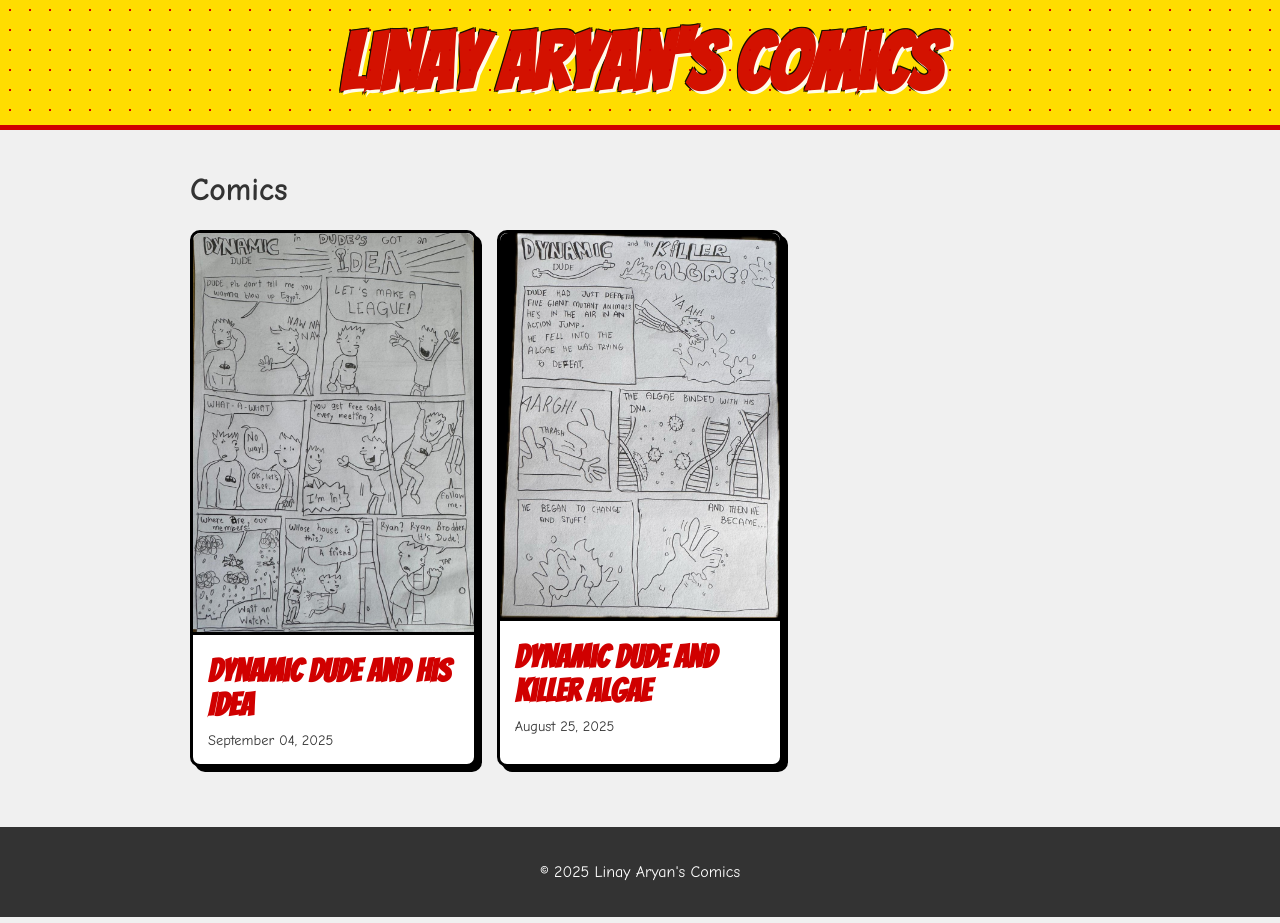
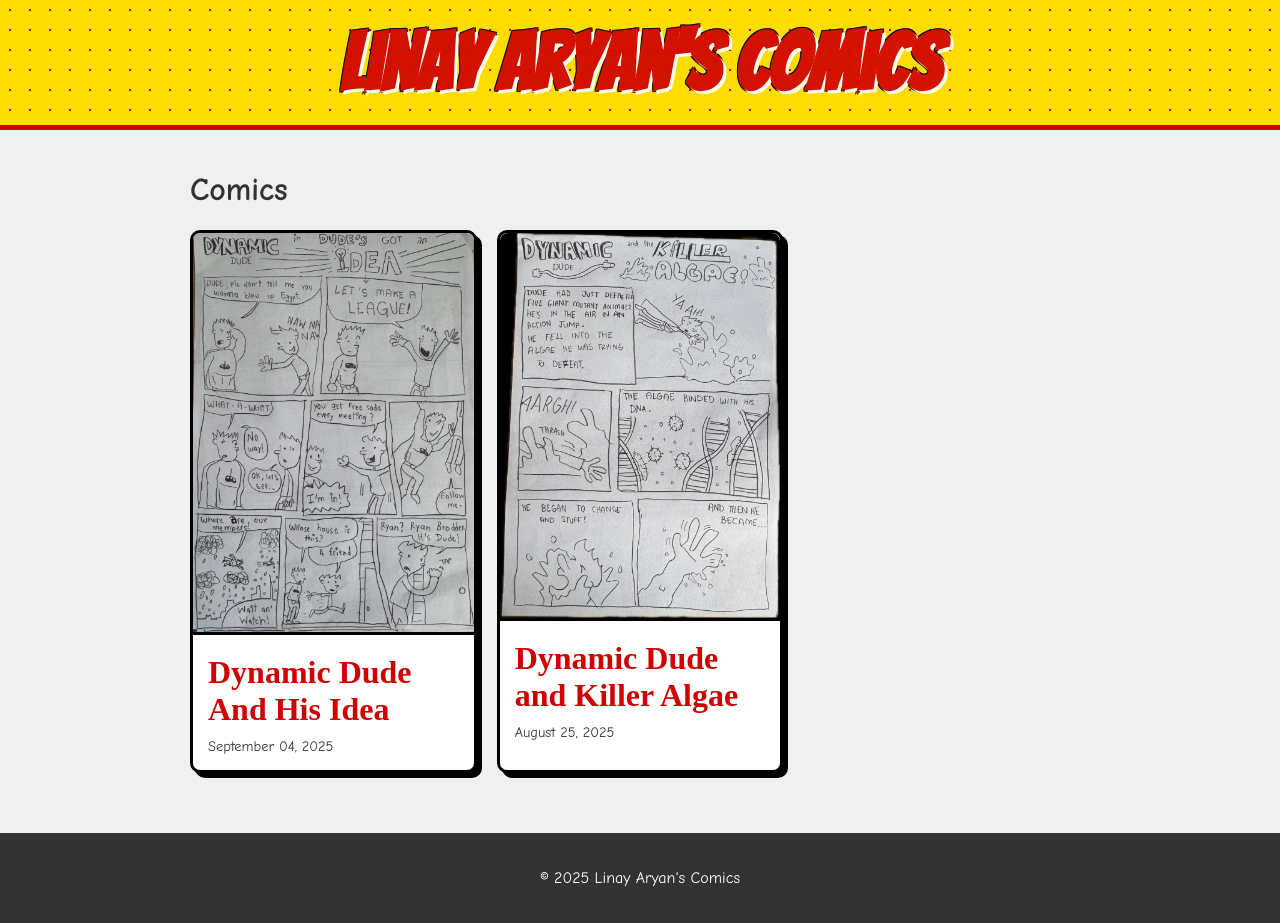
Before and after one commit to harishbn/linay-comics, a Jekyll site: the page built from index.md, in a window 1280 px wide. Built offline with Jekyll 4.4.1, drawn with Linux system fonts in a browser that asks for light colours.

Commit message:
style changes

```diff
--- a/assets/css/style.css
+++ b/assets/css/style.css
@@ -90,7 +90,7 @@ body.homepage header h1 {
 }
 
 .comic-info h2 {
-    font-family: 'Bangers', cursive;
+    font-family: cursive;
     font-size: 2rem;
     color: #d00000;
     margin: 0 0 10px 0;
@@ -104,7 +104,7 @@ body.homepage header h1 {
 
 /* Comic Page Styles */
 .comic-page h2 {
-    font-family: 'Bangers', cursive;
+    font-family: cursive;
     font-size: 3.5rem;
     text-align: center;
     color: #d00000;
```
